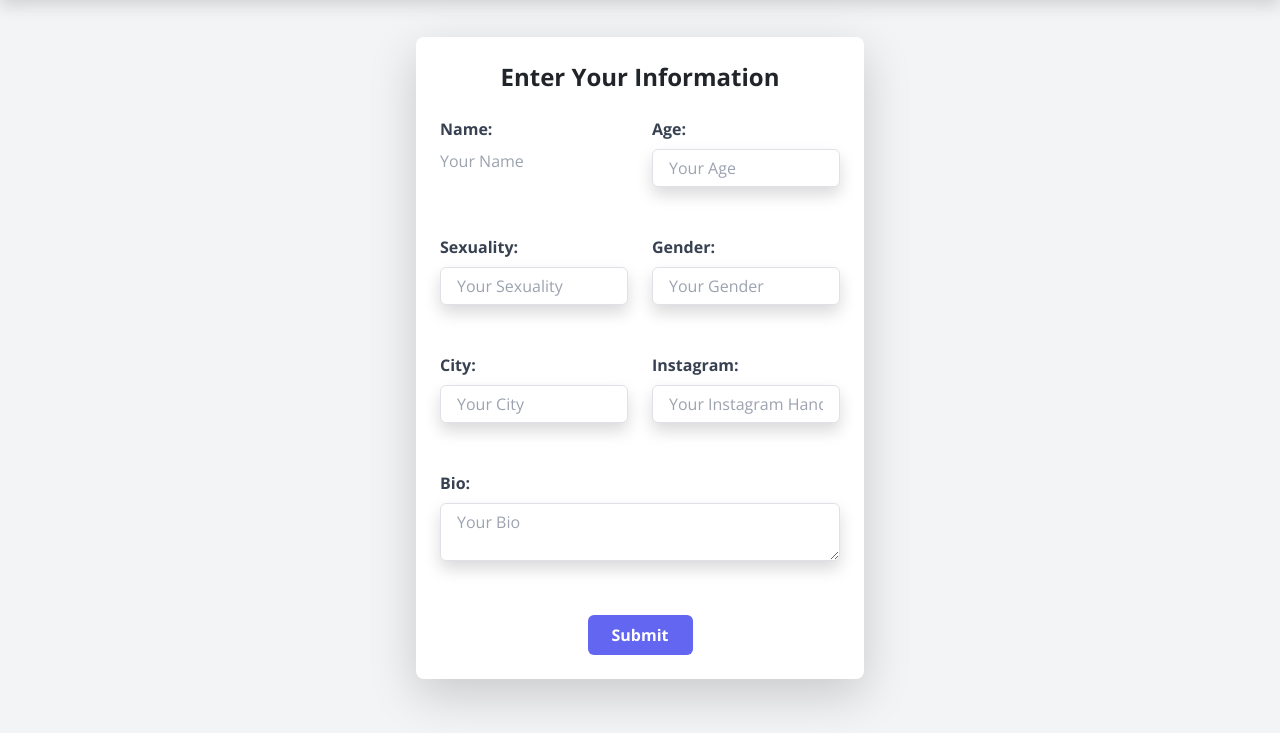
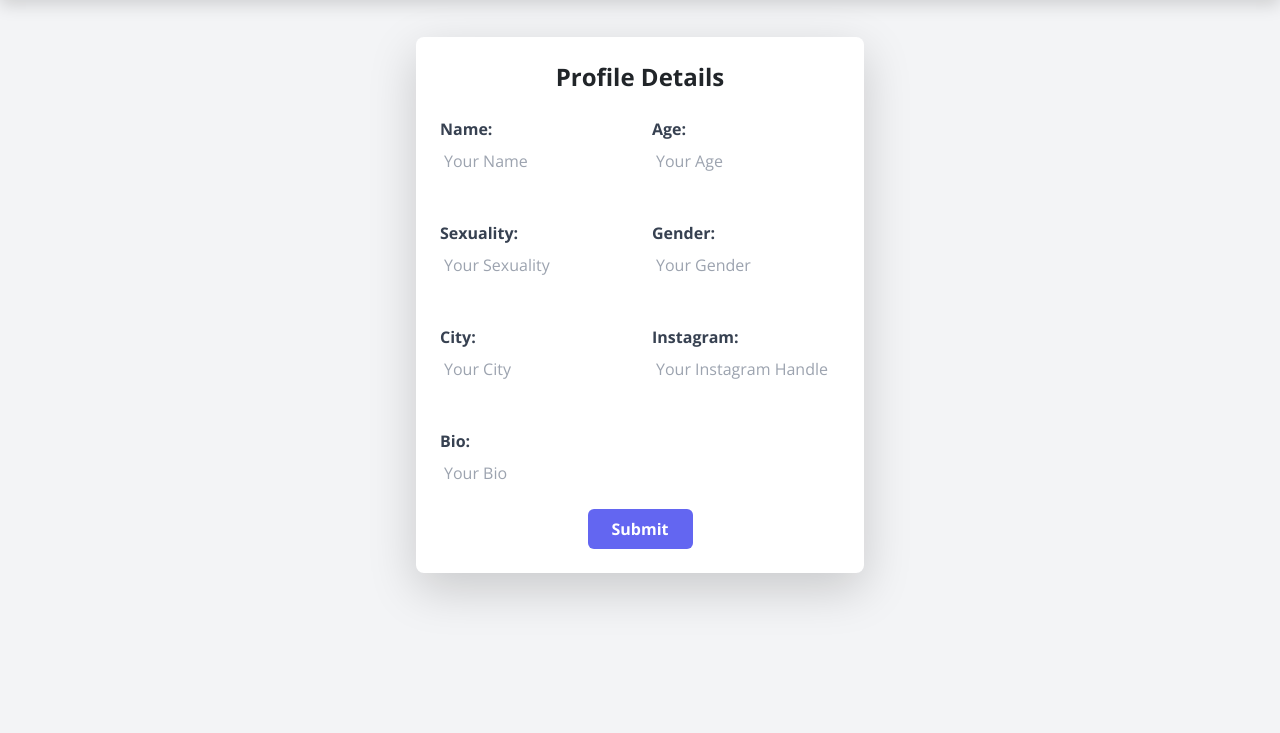
Before and after one commit to Enigma-52/Matchify, a website: page public/profile.html in a window 1280 px wide. Shown: the part 67-800 px from the top of the page. Drawn offline with nearby package versions, Linux system fonts and the light colour scheme.

Commit message:
profile fix

```diff
--- a/public/profile.html
+++ b/public/profile.html
@@ -54,36 +54,36 @@
 <div class="container mx-auto mt-10 px-4">
   <div class="max-w-md mx-auto bg-white rounded-lg overflow-hidden shadow-lg">
       <div class="p-6">
-          <h2 class="text-2xl font-bold mb-4 text-center">Enter Your Information</h2>
+          <h2 class="text-2xl font-bold mb-4 text-center">Profile Details</h2>
           <form id="userInfoForm">
               <div class="grid grid-cols-1 md:grid-cols-2 gap-4">
                   <div class="mb-4">
                       <label for="name" class="block text-gray-700 font-bold mb-2">Name:</label>
-                      <input type="text" value="" id="nameInput" name="name" placeholder="Your Name" required >
+                      <input type="text" value="" id="nameInput" class="px-1" name="name" placeholder="Your Name" required >
                   </div>
                   <div class="mb-4">
                       <label for="age" class="block text-gray-700 font-bold mb-2">Age:</label>
-                      <input type="number" id="ageInput" name="age" placeholder="Your Age" required class="shadow appearance-none border rounded w-full py-2 px-3 text-gray-700 leading-tight focus:outline-none focus:shadow-outline">
+                      <input type="number" id="ageInput" name="age" class="px-1" placeholder="Your Age" required value="">
                   </div>
                   <div class="mb-4">
                       <label for="sexuality" class="block text-gray-700 font-bold mb-2">Sexuality:</label>
-                      <input type="text" id="sexualityInput" name="sexuality" placeholder="Your Sexuality" required class="shadow appearance-none border rounded w-full py-2 px-3 text-gray-700 leading-tight focus:outline-none focus:shadow-outline">
+                      <input type="text" id="sexualityInput" name="sexuality" class="px-1" placeholder="Your Sexuality" required value="">
                   </div>
                   <div class="mb-4">
                       <label for="gender" class="block text-gray-700 font-bold mb-2">Gender:</label>
-                      <input type="text" id="genderInput" name="gender" placeholder="Your Gender" required class="shadow appearance-none border rounded w-full py-2 px-3 text-gray-700 leading-tight focus:outline-none focus:shadow-outline">
+                      <input type="text" id="genderInput" name="gender" class="px-1" placeholder="Your Gender" required value="">
                   </div>
                   <div class="mb-4">
                       <label for="city" class="block text-gray-700 font-bold mb-2">City:</label>
-                      <input type="text" id="cityInput" name="city" placeholder="Your City" required class="shadow appearance-none border rounded w-full py-2 px-3 text-gray-700 leading-tight focus:outline-none focus:shadow-outline">
+                      <input type="text" id="cityInput" name="city" class="px-1" placeholder="Your City" required value="">
                   </div>
                   <div class="mb-4">
                       <label for="instagram" class="block text-gray-700 font-bold mb-2">Instagram:</label>
-                      <input type="text" id="instagramInput" name="instagram" placeholder="Your Instagram Handle" class="shadow appearance-none border rounded w-full py-2 px-3 text-gray-700 leading-tight focus:outline-none focus:shadow-outline">
+                      <input type="text" id="instagramInput" name="instagram" class="px-1" placeholder="Your Instagram Handle" value="">
                   </div>
-                  <div class="mb-4 col-span-2">
+                  <div class="">
                       <label for="bio" class="block text-gray-700 font-bold mb-2">Bio:</label>
-                      <textarea id="bioInput" name="bio" placeholder="Your Bio" class="shadow appearance-none border rounded w-full py-2 px-3 text-gray-700 leading-tight focus:outline-none focus:shadow-outline"></textarea>
+                      <input id="bioInput" name="bio" placeholder="Your Bio" class="px-1" value=""></input>
                   </div>
               </div>
               <div class="flex justify-center mt-6">
```
